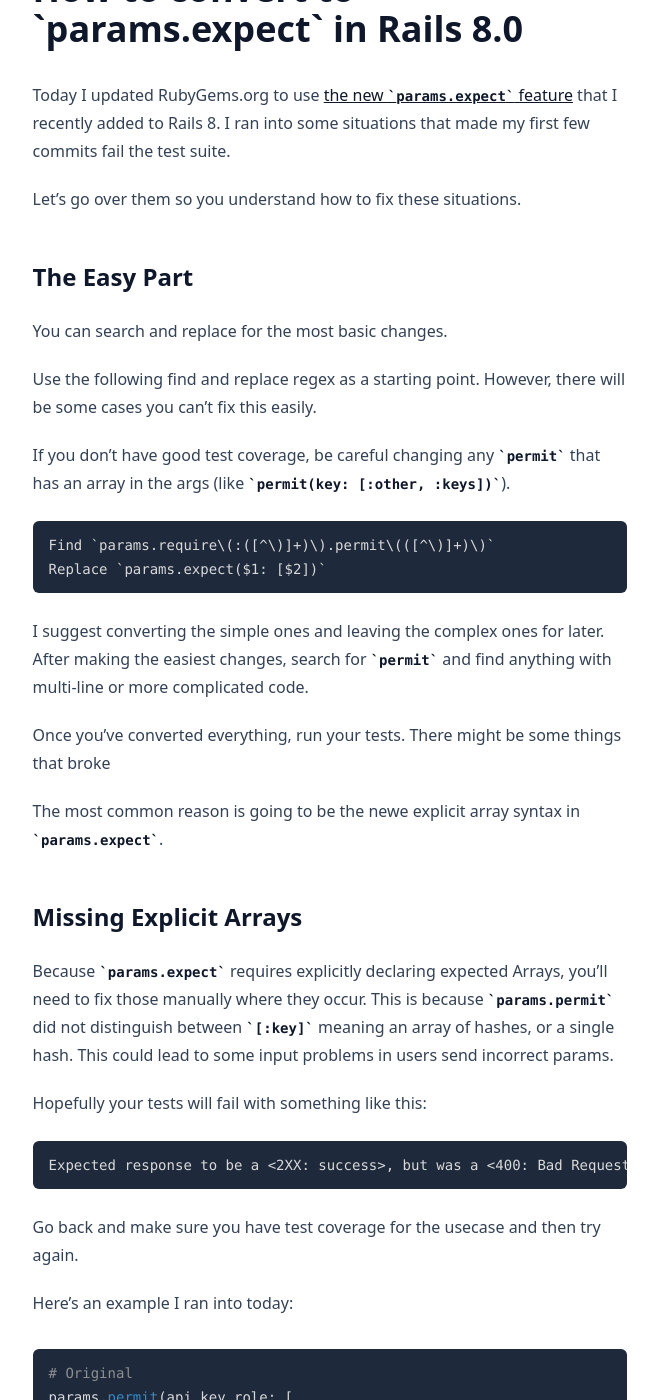
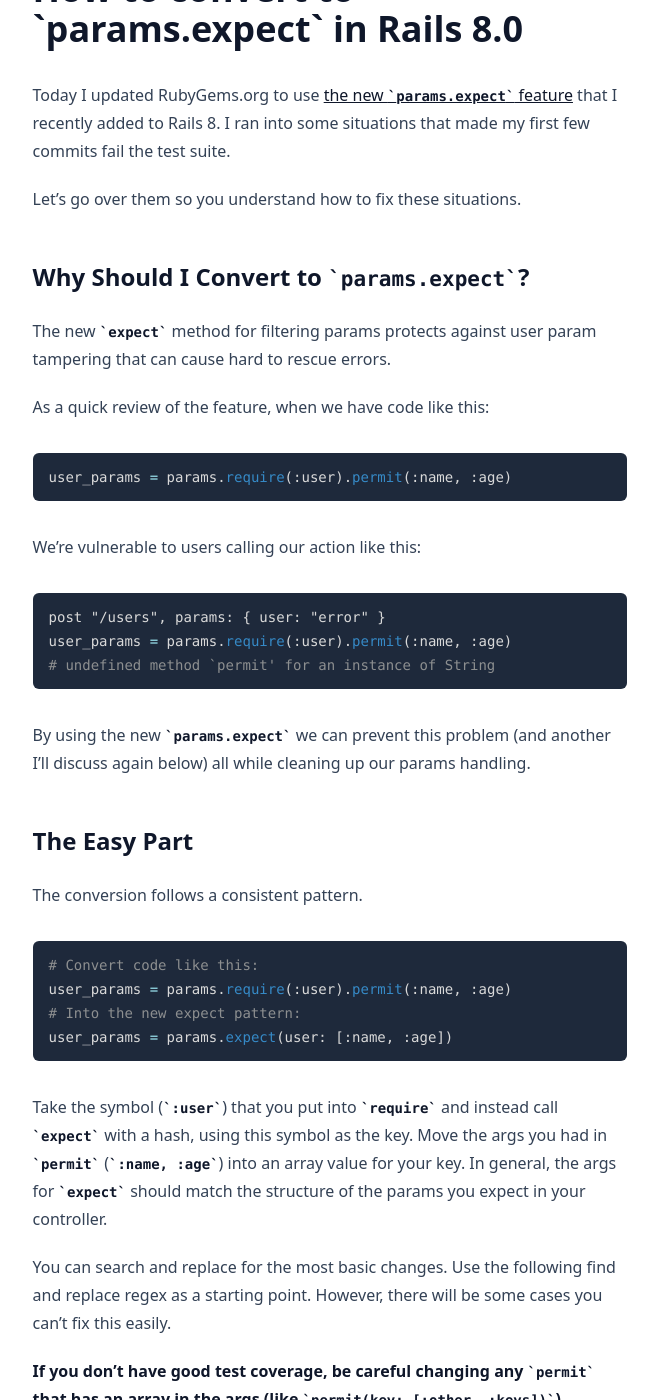
Before and after one commit to martinemde/martinemde.github.io, a Jekyll site: the page built from _posts/2024-12-21-how-to-convert-to-rails-params-expect.md, in a window 1280 px wide and 1400 px high, scrolled down 191 px. Shown: the whole window, without its empty margins (310-968 px from the left). Built offline with Jekyll 4.4.1, drawn with Linux system fonts in a browser that asks for light colours; some web fonts are replaced.

Commit message:
Update params.expect how-to

````diff
--- a/_posts/2024-12-21-how-to-convert-to-rails-params-expect.md
+++ b/_posts/2024-12-21-how-to-convert-to-rails-params-expect.md
@@ -8,15 +8,47 @@ Today I updated RubyGems.org to use [the new `params.expect` feature](/2024/10/2
 
 Let's go over them so you understand how to fix these situations.
 
+## Why Should I Convert to `params.expect`?
+
+The new `expect` method for filtering params protects against user param tampering that can cause hard to rescue errors.
+
 <!--more-->
+
+As a quick review of the feature, when we have code like this:
+
+{% highlight ruby %}
+user_params = params.require(:user).permit(:name, :age)
+{% endhighlight %}
+
+We're vulnerable to users calling our action like this:
+
+{% highlight ruby %}
+post "/users", params: { user: "error" }
+user_params = params.require(:user).permit(:name, :age)
+# undefined method `permit' for an instance of String
+{% endhighlight %}
+
+By using the new `params.expect` we can prevent this problem (and another I'll discuss again below) all while cleaning up our params handling.
 
 ## The Easy Part
 
+The conversion follows a consistent pattern.
+
+{% highlight ruby %}
+# Convert code like this:
+user_params = params.require(:user).permit(:name, :age)
+# Into the new expect pattern:
+user_params = params.expect(user: [:name, :age])
+{% endhighlight %}
+
+Take the symbol (`:user`) that you put into `require` and instead call `expect` with a hash, using this symbol as the key.
+Move the args you had in `permit` (`:name, :age`) into an array value for your key.
+In general, the args for `expect` should match the structure of the params you expect in your controller.
+
 You can search and replace for the most basic changes.
-
 Use the following find and replace regex as a starting point. However, there will be some cases you can't fix this easily.
 
-If you don't have good test coverage, be careful changing any `permit` that has an array in the args (like `permit(key: [:other, :keys])`).
+**If you don't have good test coverage, be careful changing any `permit` that has an array in the args (like `permit(key: [:other, :keys])`).**
 
 ```
 Find `params.require\(:([^\)]+)\).permit\(([^\)]+)\)`
````
